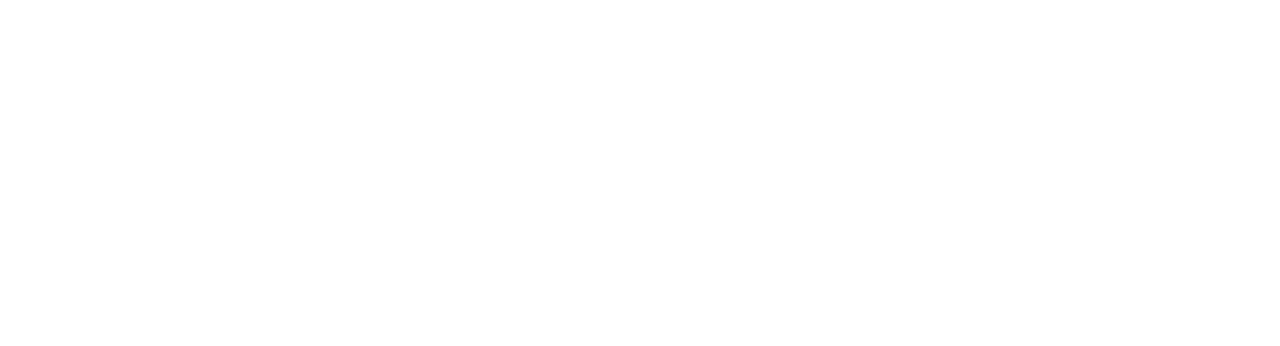
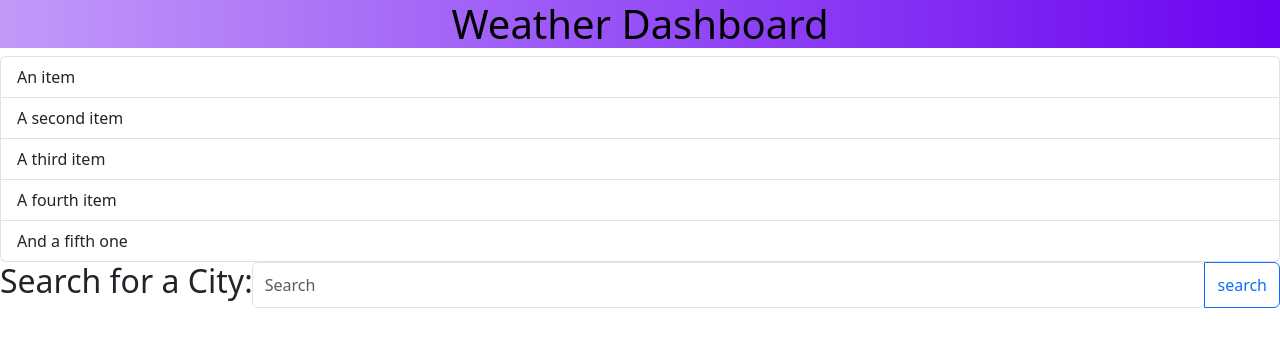
Before and after one commit to JacobZ96/weather-dashbord, a plain HTML site: page index.html in a window 1280 px wide. Drawn offline with nearby package versions, Linux system fonts and the light colour scheme.

Commit message:
added rough layout of webpage

```diff
--- a/assets/css/style.css
+++ b/assets/css/style.css
@@ -0,0 +1,5 @@
+#header {
+    text-align: center;
+    background-image: linear-gradient(to right, rgba(103, 3, 241, 0.4), rgb(106, 3, 241,1));
+    color: black;
+}
--- a/assets/js/script.js
+++ b/assets/js/script.js
@@ -0,0 +1 @@
+var today = dayjs();
--- a/index.html
+++ b/index.html
@@ -4,15 +4,38 @@
     <meta charset="UTF-8">
     <meta http-equiv="X-UA-Compatible" content="IE=edge">
     <meta name="viewport" content="width=device-width, initial-scale=1.0">
+    <link rel="stylesheet" href="https://cdn.jsdelivr.net/npm/bootstrap@5.3.0-alpha1/dist/css/bootstrap.min.css">
     <link rel="stylesheet" href="./assets/css/style.css">
     <title>Weather Dashboard</title>
 </head>
 <body>
+    <header id="header">
+        <h1>Weather Dashboard</h1>
+    </header>
+<div>
+    <ul class="list-group">
+        <li class="list-group-item">An item</li>
+        <li class="list-group-item">A second item</li>
+        <li class="list-group-item">A third item</li>
+        <li class="list-group-item">A fourth item</li>
+        <li class="list-group-item">And a fifth one</li>
+      </ul>
+</div>
+
+<div class="input-group">
+    <h2>Search for a City:</h2>
+    <input type="search" class="form-control rounded" placeholder="Search" aria-label="Search" aria-describedby="search-addon" />
+    <button type="button" class="btn btn-outline-primary">search</button>
+  </div>
 
 
 
 
 
+
+
+<script src="https://cdn.jsdelivr.net/npm/bootstrap@5.3.0-alpha1/dist/js/bootstrap.bundle.min.js"></script>
+<script src="https://cdn.jsdelivr.net/npm/dayjs@1/dayjs.min.js"></script>
 <script src="./assets/js/script.js"></script>
 </body>
 </html>
```
